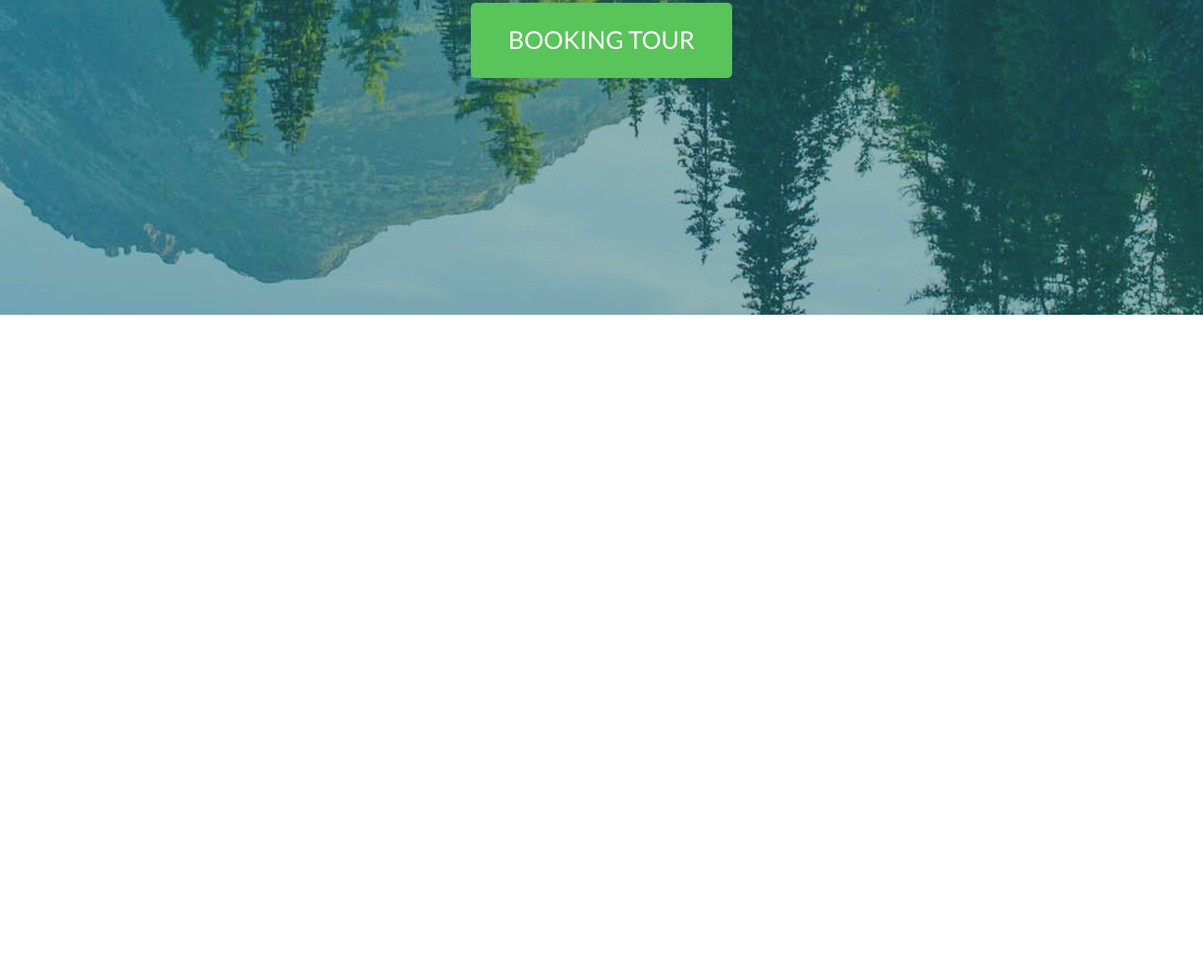
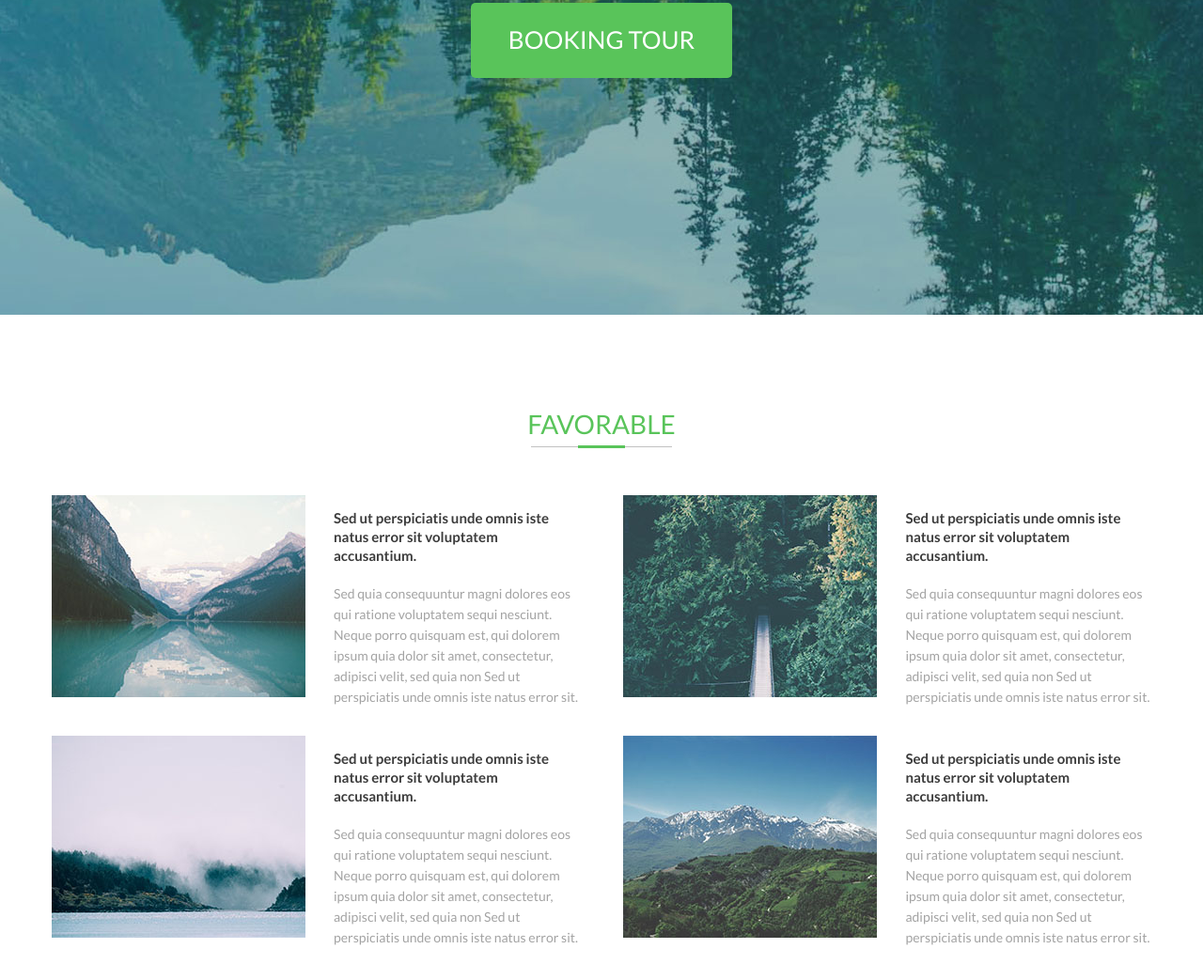
Before and after one commit to IlyaMuralha/discover, a plain HTML site: page index.html in a window 1280 px wide. Shown: the part 713-1756 px from the top of the page at 94% size. Before the commit the page ends 1048 px from the top, so only its background shows below. Drawn offline with nearby package versions, Linux system fonts and the light colour scheme.

Commit message:
added section favorable

```diff
--- a/css/media.css
+++ b/css/media.css
@@ -28,6 +28,20 @@
     .home {
         min-height: auto;
         padding: 40px 0;
+    }
+
+    /* favorable section */
+
+    .fav-container {
+        flex-direction: column;
+    }
+
+    .fav-item {
+        width: 100%;
+    }
+
+    .fav-text {
+        width: 100%;
     }
 }
 
@@ -72,3 +86,16 @@
         line-height: 28px;
     }
 }
+
+@media(max-width: 600px) {
+    /* favorable section */
+
+    .fav-item {
+        flex-direction: column;
+        align-items: center;
+    }
+
+    .fav-image {
+        width: 70%;
+    }
+}
--- a/css/style.css
+++ b/css/style.css
@@ -141,3 +141,79 @@ header .container {
     padding: 25px 40px;
     border-radius: 5px;
 }
+
+
+/* favorable section */
+
+.favorable {
+    padding: 100px 0 70px;
+}
+
+.section-header {
+    text-align: center;
+    text-transform: uppercase;
+    color: var(--green);
+    font-size: 28px;
+    font-weight: 400;
+    margin: 0;
+    position: relative;
+}
+
+.section-header::before {
+    content: "";
+    display: block;
+    width: 150px;
+    height: 1px;
+    background-color: #c2c2c2;
+    position: absolute;
+    top: 40px;
+    left: 50%;
+    transform: translateX(-75px);
+}
+
+.section-header::after {
+    content: "";
+    display: block;
+    width: 50px;
+    height: 3px;
+    background-color: var(--green);
+    position: absolute;
+    top: 39px;
+    left: 50%;
+    transform: translateX(-25px);
+}
+
+.fav-container {
+    flex-wrap: wrap;
+    margin-top: 60px;
+}
+
+.fav-item {
+    width: 48%;
+    display: flex;
+    align-items: flex-start;
+    margin-bottom: 30px;
+}
+
+.fav-text {
+    width: 280px;
+}
+
+.fav-title {
+    margin: 14px 0 20px;
+    font-size: 15px;
+    color: var(--darkgrey);
+    line-height: 20px;
+}
+
+.fav-desc {
+    font-size: 14px;
+    color: var(--lightgrey);
+    line-height: 22px;
+    margin: 0;
+}
+
+.fav-image {
+    width: 280px;
+    margin-right: 30px;
+}
--- a/index.html
+++ b/index.html
@@ -56,6 +56,43 @@
             </div>
         </section>
 
+        <section class="favorable">
+            <h2 class="section-header">Favorable</h2>
+            <div class="container fav-container">
+                <article class="fav-item">
+                    <img class="fav-image" src="img/fovarable_1.jpg" alt="">
+                    <div class="fav-text">
+                        <h3 class="fav-title">Sed ut perspiciatis unde omnis iste natus error sit voluptatem accusantium.</h3>
+                        <p class="fav-desc">Sed quia consequuntur magni dolores eos qui ratione voluptatem sequi nesciunt. Neque porro quisquam est, qui dolorem ipsum quia dolor sit amet, consectetur, adipisci velit, sed quia non Sed ut perspiciatis unde omnis iste natus error sit.</p>
+                    </div>
+                </article>
+
+                <article class="fav-item">
+                    <img class="fav-image" src="img/fovarable_2.jpg" alt="">
+                    <div class="fav-text">
+                        <h3 class="fav-title">Sed ut perspiciatis unde omnis iste natus error sit voluptatem accusantium.</h3>
+                        <p class="fav-desc">Sed quia consequuntur magni dolores eos qui ratione voluptatem sequi nesciunt. Neque porro quisquam est, qui dolorem ipsum quia dolor sit amet, consectetur, adipisci velit, sed quia non Sed ut perspiciatis unde omnis iste natus error sit.</p>
+                    </div>
+                </article>
+
+                <article class="fav-item">
+                    <img class="fav-image" src="img/fovarable_3.jpg" alt="">
+                    <div class="fav-text">
+                        <h3 class="fav-title">Sed ut perspiciatis unde omnis iste natus error sit voluptatem accusantium.</h3>
+                        <p class="fav-desc">Sed quia consequuntur magni dolores eos qui ratione voluptatem sequi nesciunt. Neque porro quisquam est, qui dolorem ipsum quia dolor sit amet, consectetur, adipisci velit, sed quia non Sed ut perspiciatis unde omnis iste natus error sit.</p>
+                    </div>
+                </article>
+
+                <article class="fav-item">
+                    <img class="fav-image" src="img/fovarable_4.jpg" alt="">
+                    <div class="fav-text">
+                        <h3 class="fav-title">Sed ut perspiciatis unde omnis iste natus error sit voluptatem accusantium.</h3>
+                        <p class="fav-desc">Sed quia consequuntur magni dolores eos qui ratione voluptatem sequi nesciunt. Neque porro quisquam est, qui dolorem ipsum quia dolor sit amet, consectetur, adipisci velit, sed quia non Sed ut perspiciatis unde omnis iste natus error sit.</p>
+                    </div>
+                </article>
+            </div>
+        </section>
+
     </div>
 
 
```
Also changed, not shown: img/fovarable_1.jpg (added), img/fovarable_2.jpg (added), img/fovarable_3.jpg (added), img/fovarable_4.jpg (added).
